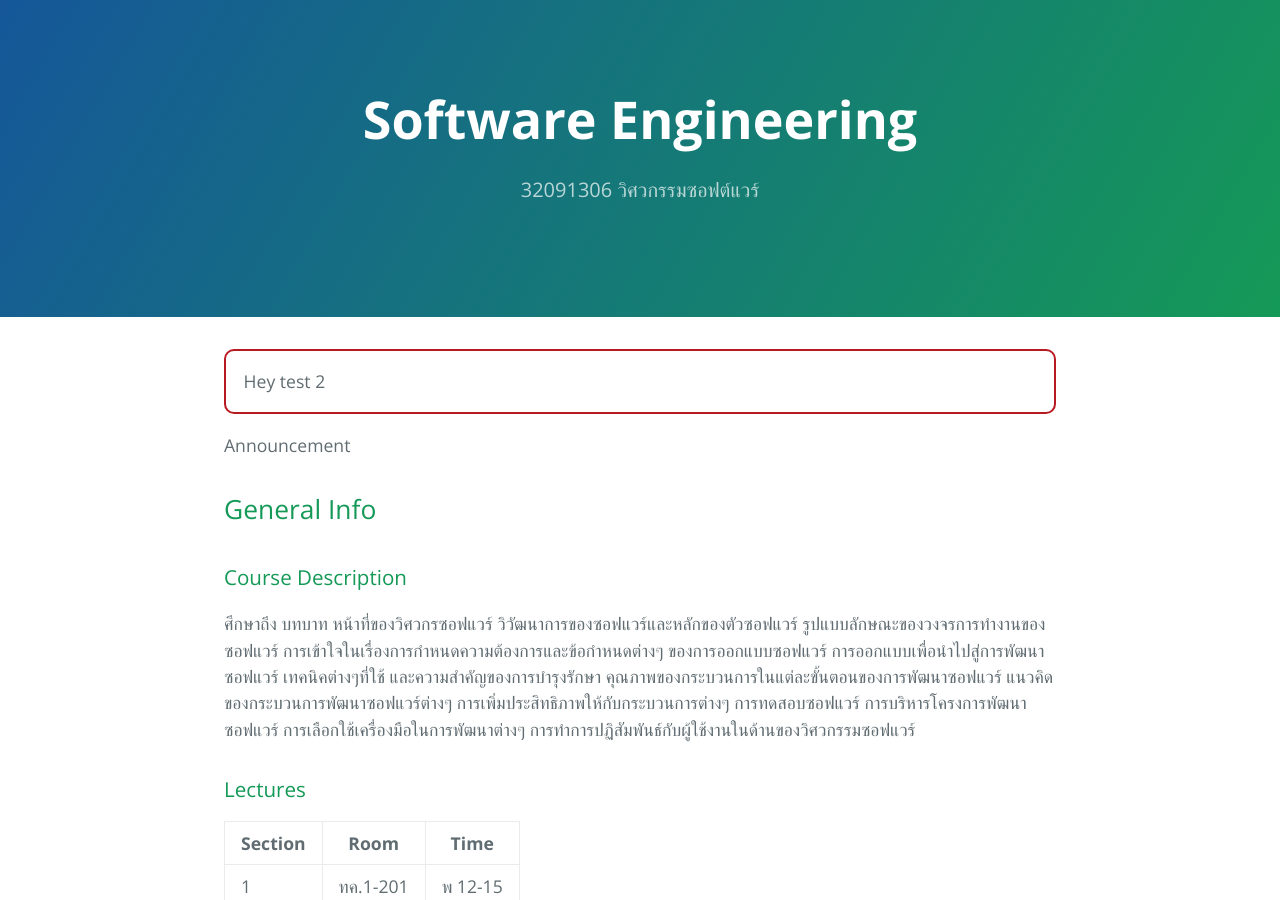
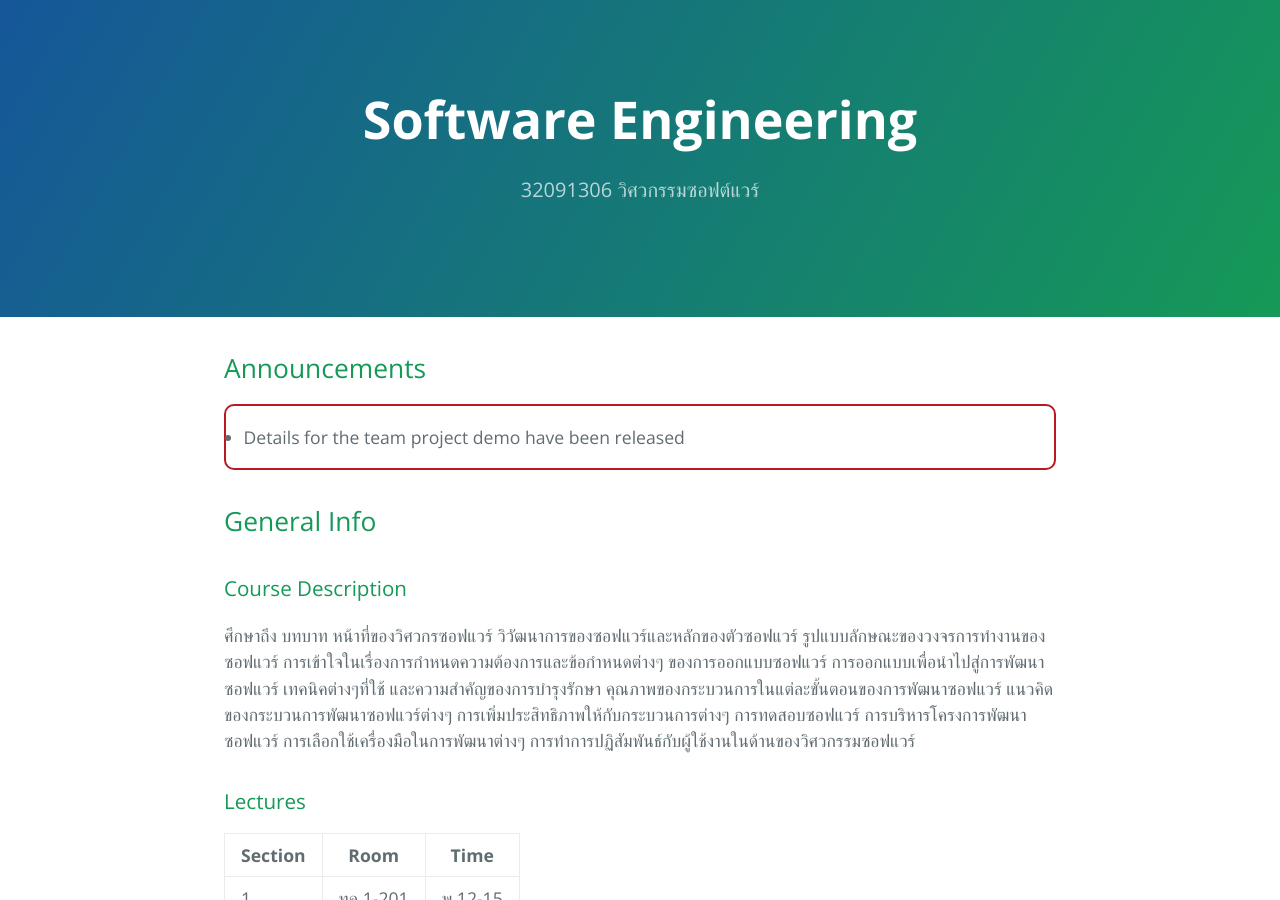
Before and after one commit to pratch/ml_course, a Jekyll site: the page built from index.md, in a window 1280 px wide and 900 px high. Built offline with Jekyll 4.4.1, drawn with Linux system fonts in a browser that asks for light colours.

Commit message:
Update index.md

```diff
--- a/index.md
+++ b/index.md
@@ -4,9 +4,9 @@ description: 32091306 วิศวกรรมซอฟต์แวร์
 layout: default
 ---
 
-Hey test 2
+## Announcements
+- Details for the team project demo have been released
 {: class="course-announcements"}
-Announcement
 
 
 ## General Info
```
